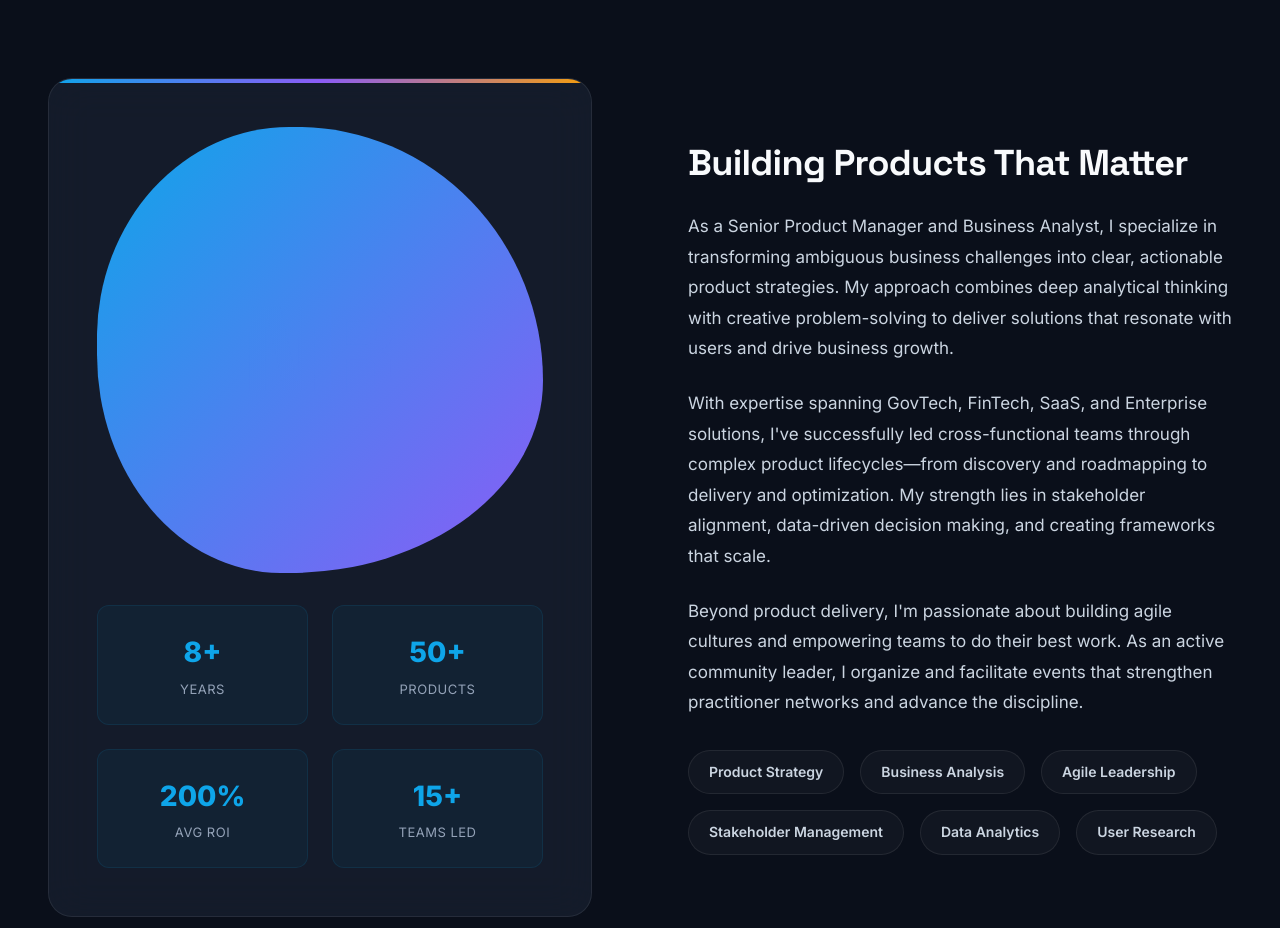
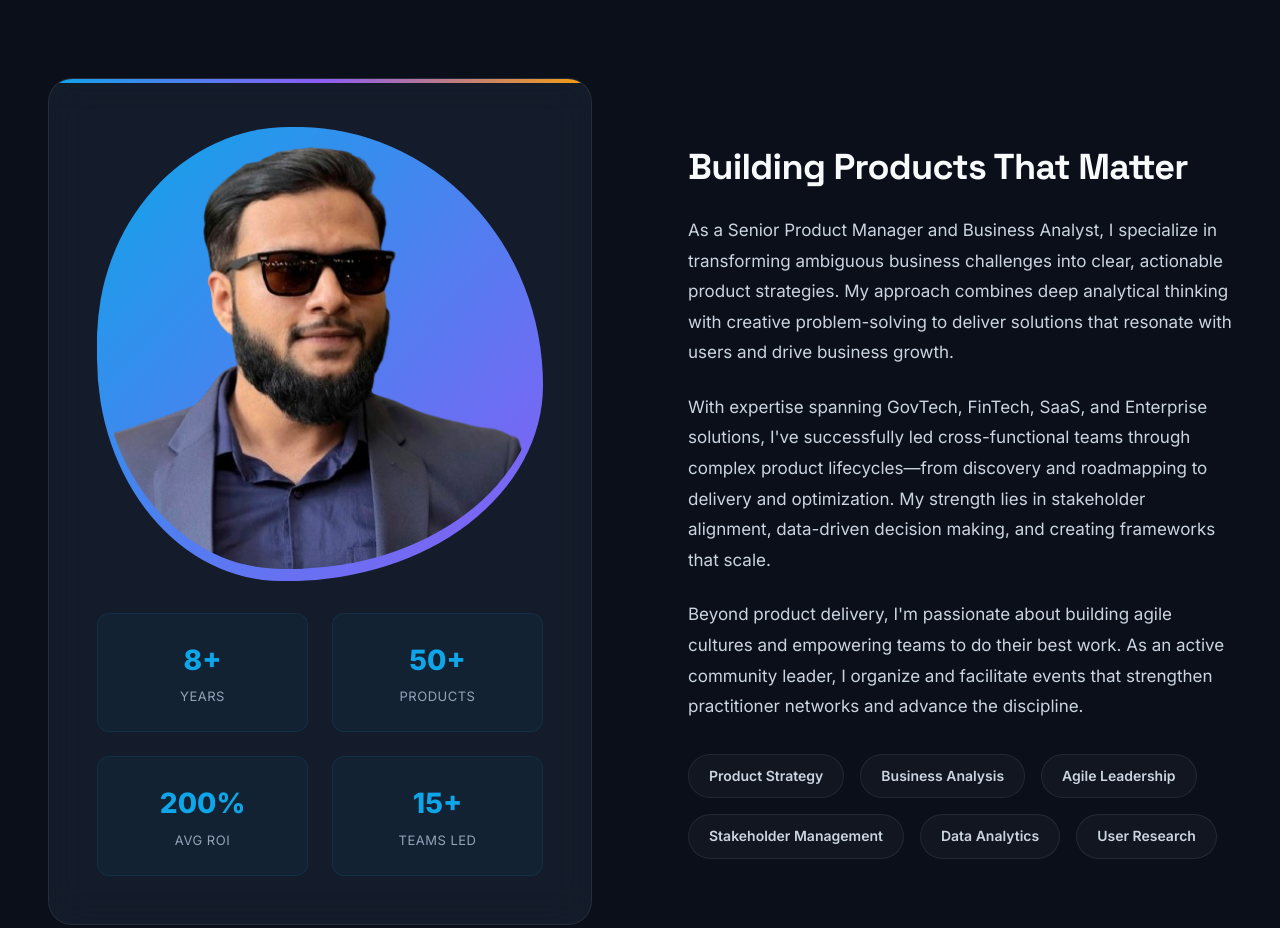
Before and after one commit to Nahian-Raonak/nahian-raonak.github.io, a plain HTML site: page index.html in a window 1280 px wide. Shown: the part 1120-2048 px from the top of the page. Drawn offline with Linux system fonts and the light colour scheme.

Commit message:
Update index.html

```diff
--- a/index.html
+++ b/index.html
@@ -729,21 +729,17 @@
             50% { border-radius: 60% 40% 50% 50% / 40% 50% 60% 50%; }
         }
 
-        .profile-image-inner {
-            width: 100%;
-            height: 100%;
-            background: var(--dark-900);
-            border-radius: inherit;
-            display: flex;
-            align-items: center;
-            justify-content: center;
-            font-family: 'Space Grotesk', sans-serif;
-            font-size: 120px;
-            font-weight: 900;
-            background: linear-gradient(135deg, var(--primary), var(--secondary));
-            -webkit-background-clip: text;
-            -webkit-text-fill-color: transparent;
-        }
+        .profile-image {
+    width: 100%;
+    height: 100%;
+    object-fit: cover;
+    border-radius: inherit;
+    transition: transform 0.3s ease;
+}
+
+.profile-image-wrapper:hover .profile-image {
+    transform: scale(1.05);
+}
 
         .profile-stats {
             display: grid;
@@ -1555,7 +1551,7 @@
             <div class="about-visual">
                 <div class="profile-card">
                     <div class="profile-image-wrapper">
-                        <div class="profile-image-inner">NR</div>
+                        <img src="assets/images/profile.png" alt="Nahian Raonak - Product Manager" class="profile-image">
                     </div>
                     <div class="profile-stats">
                         <div class="profile-stat">
```
